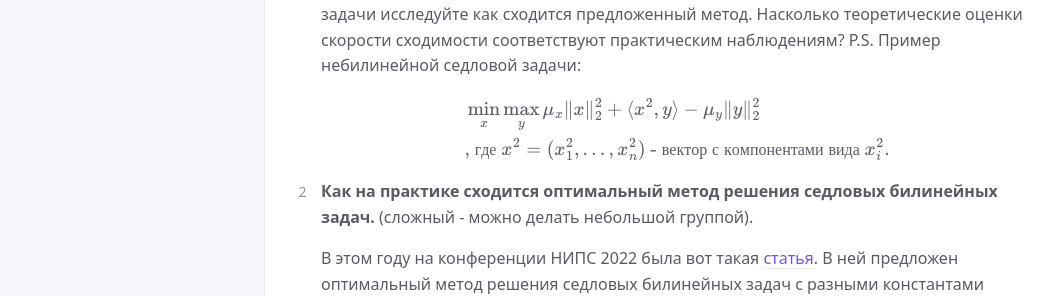
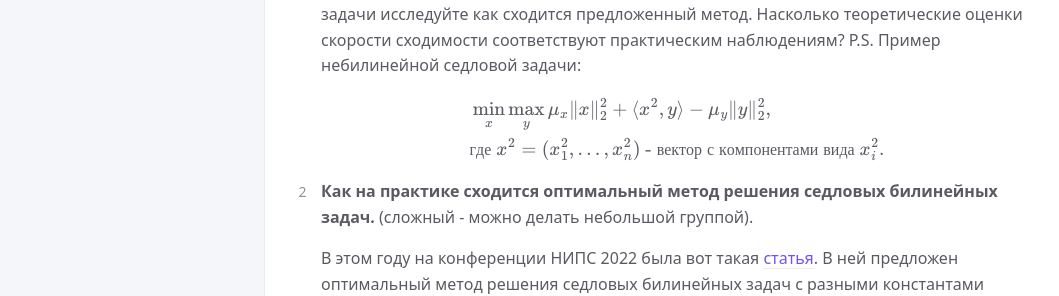
Before and after one commit to MerkulovDaniil/msus22, a Jekyll site: the page built from projects.md, in a window 1280 px wide and 900 px high. Shown: the part 250-546 px from the top of the window, without its empty margins (107-1166 px from the left). Built offline with Jekyll 4.4.1, drawn with Linux system fonts in a browser that asks for light colours; our own code applies the rules of GitHub Pages for plain Markdown files; formulas are drawn with MathJax 3; a script that is not in the unit is left out.

```diff
--- a/projects.md
+++ b/projects.md
@@ -10,8 +10,8 @@ nav_order: 4
 
     $$
     \begin{split}
-    &\min_x \max_y \mu_x \|x\|_2^2 + \langle x^2, y\rangle  - \mu_y \|y\|_2^2 \\
-    &\text{, где } x^2 = (x_1^2,\ldots,x_n^2)\text{ - вектор с компонентами вида }x_i^2.
+    &\min_x \max_y \mu_x \|x\|_2^2 + \langle x^2, y\rangle  - \mu_y \|y\|_2^2, \\
+    &\text{где } x^2 = (x_1^2,\ldots,x_n^2)\text{ - вектор с компонентами вида }x_i^2.
     \end{split}
     $$
 
```
